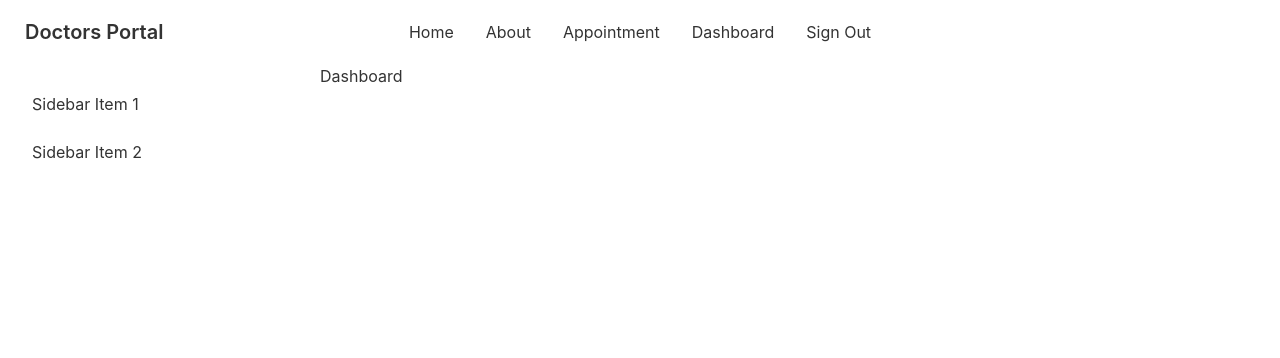
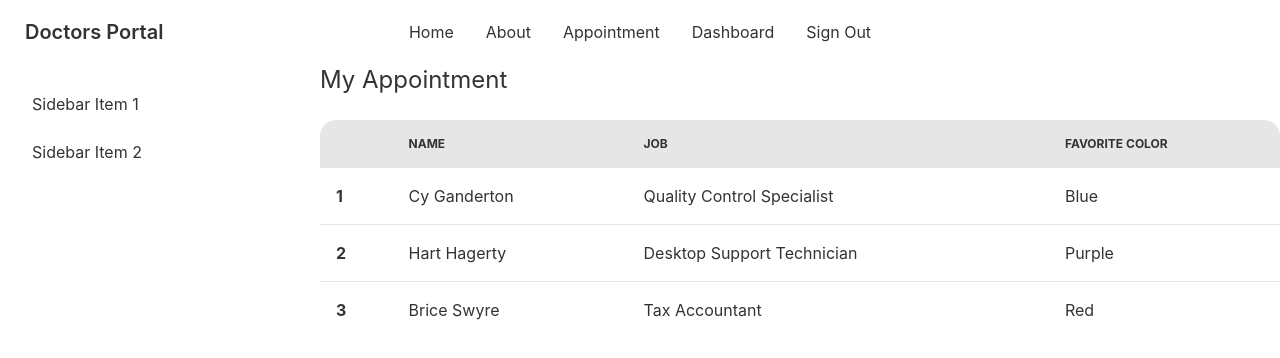
Before and after one commit to yusuf-khan-swd/doctors-portal-client, a React (Create React App) app: page /dashboard in a window 1280 px wide. Shown: the top 358 px of the page. Built offline with nearby package versions, Linux system fonts and the light colour scheme; no server answers; sample sign-in values are in the browser's storage.

Commit message:
added MyAppointment and table

```diff
--- /dev/null
+++ b/src/Pages/Dashboard/MyAppointment/MyAppointment.js
@@ -0,0 +1,43 @@
+import React from 'react';
+
+const MyAppointment = () => {
+  return (
+    <div>
+      <h2 className="text-2xl mb-6">My Appointment</h2>
+      <div className="overflow-x-auto">
+        <table className="table w-full">
+          <thead>
+            <tr>
+              <th></th>
+              <th>Name</th>
+              <th>Job</th>
+              <th>Favorite Color</th>
+            </tr>
+          </thead>
+          <tbody>
+            <tr>
+              <th>1</th>
+              <td>Cy Ganderton</td>
+              <td>Quality Control Specialist</td>
+              <td>Blue</td>
+            </tr>
+            <tr className="hover">
+              <th>2</th>
+              <td>Hart Hagerty</td>
+              <td>Desktop Support Technician</td>
+              <td>Purple</td>
+            </tr>
+            <tr>
+              <th>3</th>
+              <td>Brice Swyre</td>
+              <td>Tax Accountant</td>
+              <td>Red</td>
+            </tr>
+          </tbody>
+        </table>
+      </div>
+    </div>
+  );
+};
+
+export default MyAppointment;
--- a/src/Routes/Routes/Routes.js
+++ b/src/Routes/Routes/Routes.js
@@ -2,7 +2,7 @@
 import DashboardLayout from "../../Layout/DashboardLayout";
 import Main from "../../Layout/Main";
 import Appointment from "../../Pages/Appointment/Appointment/Appointment";
-import Dashboard from "../../Pages/Dashboard/Dashboard/Dashboard";
+import MyAppointment from "../../Pages/Dashboard/MyAppointment/MyAppointment";
 import Home from "../../Pages/Home/Home/Home";
 import Login from "../../Pages/Login/Login";
 import SignUp from "../../Pages/SignUp/SignUp";
@@ -37,7 +37,7 @@
     children: [
       {
         path: '/dashboard',
-        element: <Dashboard></Dashboard>
+        element: <MyAppointment></MyAppointment>
       }
     ]
   }
```
